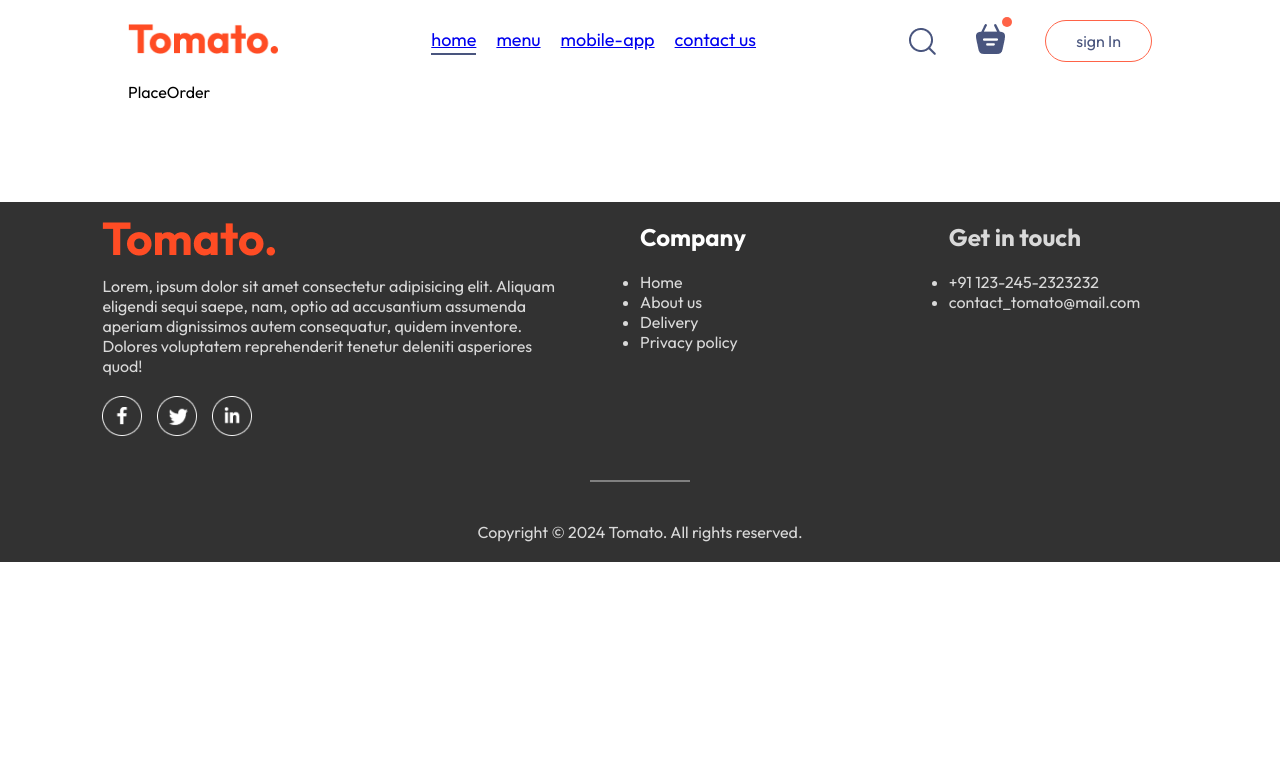
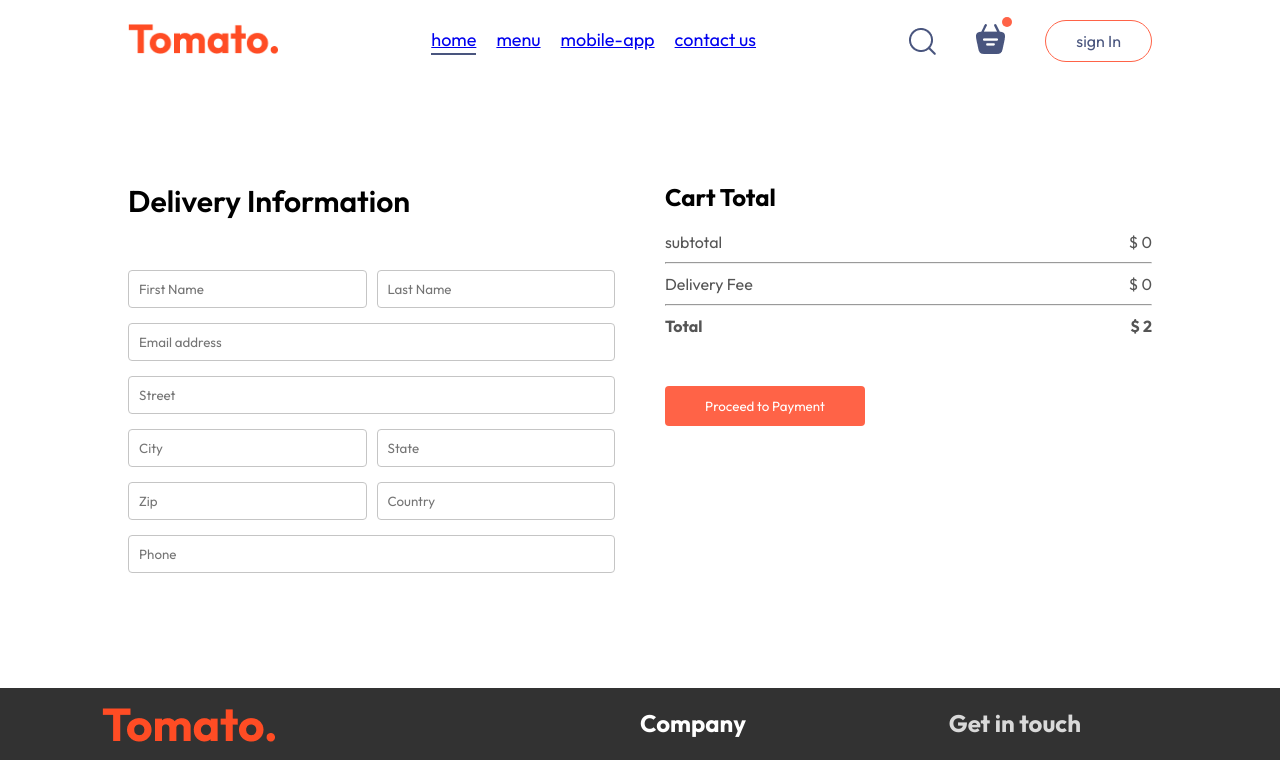
Before and after one commit to Akashkhandekar-git/Foodie, a React (Vite) app in the folder Foodie/: page /placeorder in a window 1280 px wide. Shown: the top 760 px of the page. Built offline with nearby package versions, Linux system fonts and the light colour scheme.

Commit message:
Place Order Page Added

```diff
--- a/Foodie/src/Component/Navbar/Navbar.css
+++ b/Foodie/src/Component/Navbar/Navbar.css
@@ -13,6 +13,10 @@
   gap: 20px;
   font-size: 18px;
   color: #49557e;
+}
+
+.navbar-menu a{
+  list-style-type: none;
 }
 .navbar-right {
   display: flex;
--- a/Foodie/src/Pages/PlaceOrder/PlaceOrder.css
+++ b/Foodie/src/Pages/PlaceOrder/PlaceOrder.css
@@ -0,0 +1,40 @@
+.place-order{
+    display: flex;
+    align-items: start;
+    justify-content: space-between;
+    gap: 50px;
+    margin-top: 100px;
+}
+
+.place-order-left{
+    width: 100%;
+    max-width: max(30%, 500px);
+
+}
+.place-order-left .title{
+    font-size: 30px;
+    font-weight: 600;
+    margin-bottom: 50px;
+}
+.place-order-left input{
+    margin-bottom: 15px;
+    width: 100%;
+    padding: 10px;
+    border: 1px solid #c5c5c5;
+    border-radius: 4px;
+    outline-color: tomato;
+}
+
+.place-order-left .multi-fields{
+    display: flex;
+    gap: 10px;
+}
+
+.place-order-right {
+    width: 100%;
+    max-width: max(40%, 500px);
+
+}
+.place-order .cart-total button{
+    margin-top: 30px;
+}
--- a/Foodie/src/Pages/PlaceOrder/PlaceOrder.jsx
+++ b/Foodie/src/Pages/PlaceOrder/PlaceOrder.jsx
@@ -1,9 +1,56 @@
-import React from 'react'
+import React, { useContext } from 'react'
 import "./PlaceOrder.css";
+import { StoreContext } from '../../Component/Context/StoreContext';
 
 const PlaceOrder = () => {
+
+  const {getTotalCartAmount} = useContext(StoreContext);
   return (
-    <div>PlaceOrder</div>
+    <>
+      <form action="" className='place-order'>
+        <div className="place-order-left">
+          <p className="title">Delivery Information</p>
+          <div className="multi-fields">
+            <input type="text" placeholder='First Name'/>
+            <input type="text" placeholder='Last Name' />
+          </div>
+          <input type="text" placeholder='Email address'/>
+          <input type="text" placeholder='Street'/>
+          <div className="multi-fields">
+            <input type="text" placeholder='City'/>
+            <input type="text" placeholder='State' />
+          </div>
+          <div className="multi-fields">
+            <input type="text" placeholder='Zip'/>
+            <input type="text" placeholder='Country' />
+          </div>
+          <input type="text"placeholder='Phone' />
+        </div>
+        <div className="place-order-right">
+        <div className="cart-total">
+          <h2>Cart Total</h2>
+          <div>
+            <div className="cart-total-details">
+              <p> subtotal</p>
+              <p>$ {getTotalCartAmount()}</p>
+            </div>
+            <hr />
+            <div className="cart-total-details">
+              <p>Delivery Fee</p>
+              <p>$ {getTotalCartAmount()===0?0:2} </p>
+            </div>
+            <hr />
+            <div className="cart-total-details">
+              <b>Total</b>
+              <b>$ {getTotalCartAmount()+2}</b>
+            </div>
+          </div>
+          <button>Proceed to Payment</button>
+        </div>
+        </div>
+
+      </form>
+    </>
   )
 }
 
```
Also changed, not shown: Foodie/src/Component/Navbar/Navbar.jsx (+4 -4 lines).
